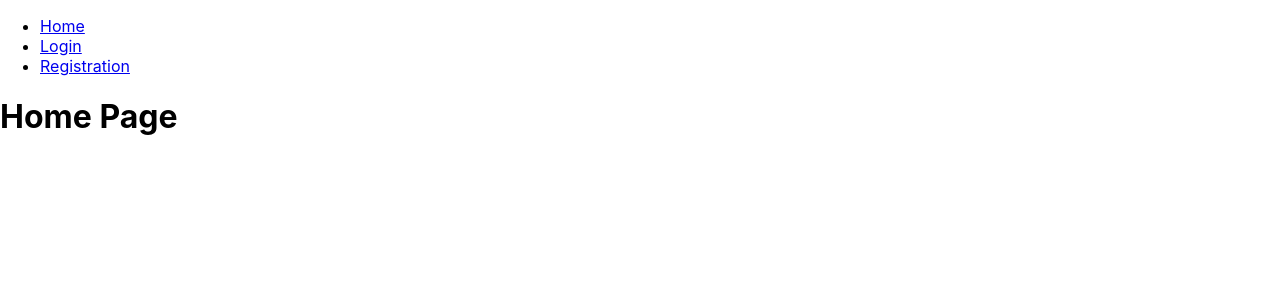
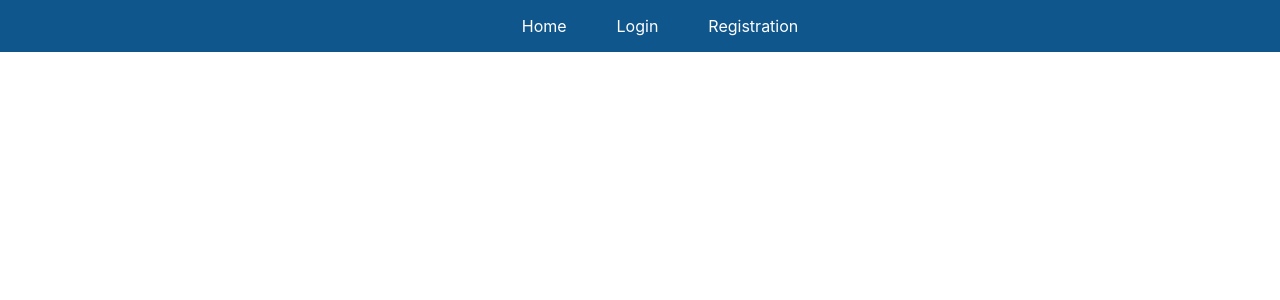
Before and after one commit to Makskuh/ProjectDashboard-users, a React (Create React App) app in the folder client/test-proj/: page / in a window 1280 px wide. Shown: the top 300 px of the page. Built offline with nearby package versions, Linux system fonts and the light colour scheme.

Commit message:
Add basic style to header

```diff
--- a/client/test-proj/package.json
+++ b/client/test-proj/package.json
@@ -14,6 +14,7 @@
     "react-redux": "^8.1.2",
     "react-router-dom": "^5.3.4",
     "react-scripts": "5.0.1",
+    "sass": "^1.69.5",
     "socket.io-client": "^4.7.2",
     "web-vitals": "^2.1.4",
     "yup": "^1.2.0"
--- /dev/null
+++ b/client/test-proj/src/components/header/Header.module.sass
@@ -0,0 +1,17 @@
+.header
+  background-color: #0f568d
+  width: 100%
+  display: flex
+  justify-content: center
+  .headerUl
+    list-style-type: none
+    display: flex
+    flex-direction: row
+    gap:50px
+    .headerLink
+      text-decoration: none
+      color: #fff
+      transition: all 0.3s ease-out
+      &:hover
+        color: #01f1ad
+        transform: scale(2)
--- a/client/test-proj/src/components/header/index.jsx
+++ b/client/test-proj/src/components/header/index.jsx
@@ -1,19 +1,21 @@
 import React from 'react';
 import { Link } from 'react-router-dom';
+import styles from './Header.module.sass';
+
 
 function Header(props) {
   return (
-    <header>
-      <nav>
-        <ul>
-          <li>
-            <Link to="/">Home</Link>
+    <header className={styles.header}>
+      <nav className={styles.nav}>
+        <ul className={styles.headerUl}>
+          <li className={styles.headerLi}>
+            <Link to="/" className={styles.headerLink}>Home</Link>
           </li>
           <li>
-            <Link to="/login">Login</Link>
+            <Link to="/login" className={styles.headerLink}>Login</Link>
           </li>
           <li>
-            <Link to="/registration">Registration</Link>
+            <Link to="/registration" className={styles.headerLink}>Registration</Link>
           </li>
         </ul>
       </nav>
--- a/client/test-proj/src/pages/Home/index.jsx
+++ b/client/test-proj/src/pages/Home/index.jsx
@@ -4,7 +4,6 @@ const HomePage = () => {
   return (
     <div>
       <Header />
-      <h1>Home Page</h1>
     </div>
   );
 };
```
Also changed, not shown: 1 other file (tests, documents, lock files or other folders).
